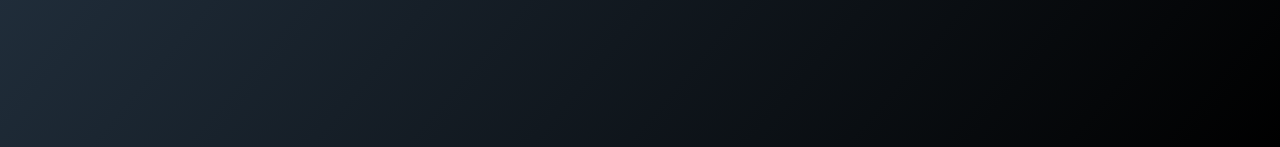
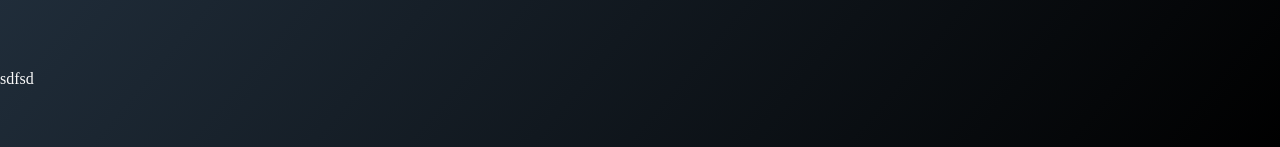
Before and after one commit to JoelKong/MoneyChart, a Next.js app: page / in a window 1280 px wide. Shown: the part 650-797 px from the top of the page. Built offline with nearby package versions, Linux system fonts and the light colour scheme.

Commit message:
feat: started on bookkeeping section

```diff
--- a/components/landingpage/Bookkeeping.tsx
+++ b/components/landingpage/Bookkeeping.tsx
@@ -1,5 +1,11 @@
+import classes from "./bookkeeping.module.css";
+
 function Bookkeeping() {
-  return <p></p>;
+  return (
+    <article className={classes.bookkeeping}>
+      <p>sdfsd</p>
+    </article>
+  );
 }
 
 export default Bookkeeping;
```
